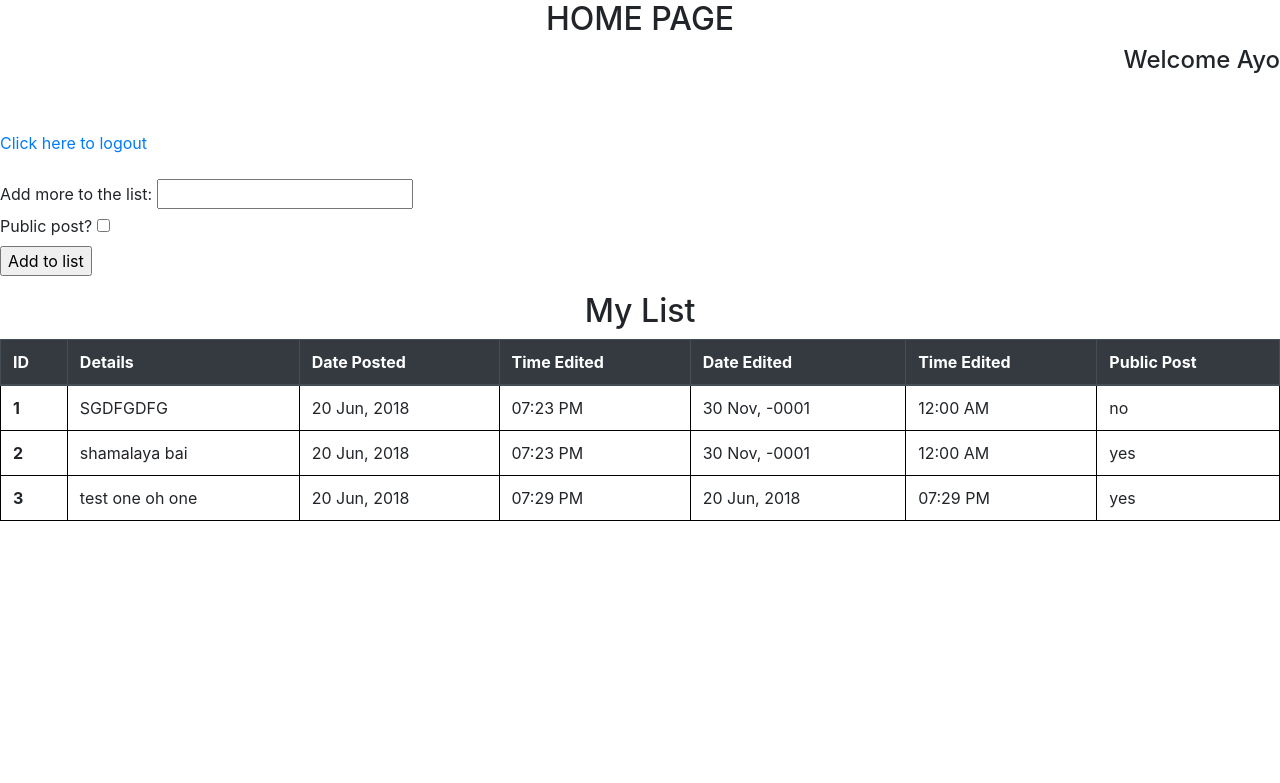
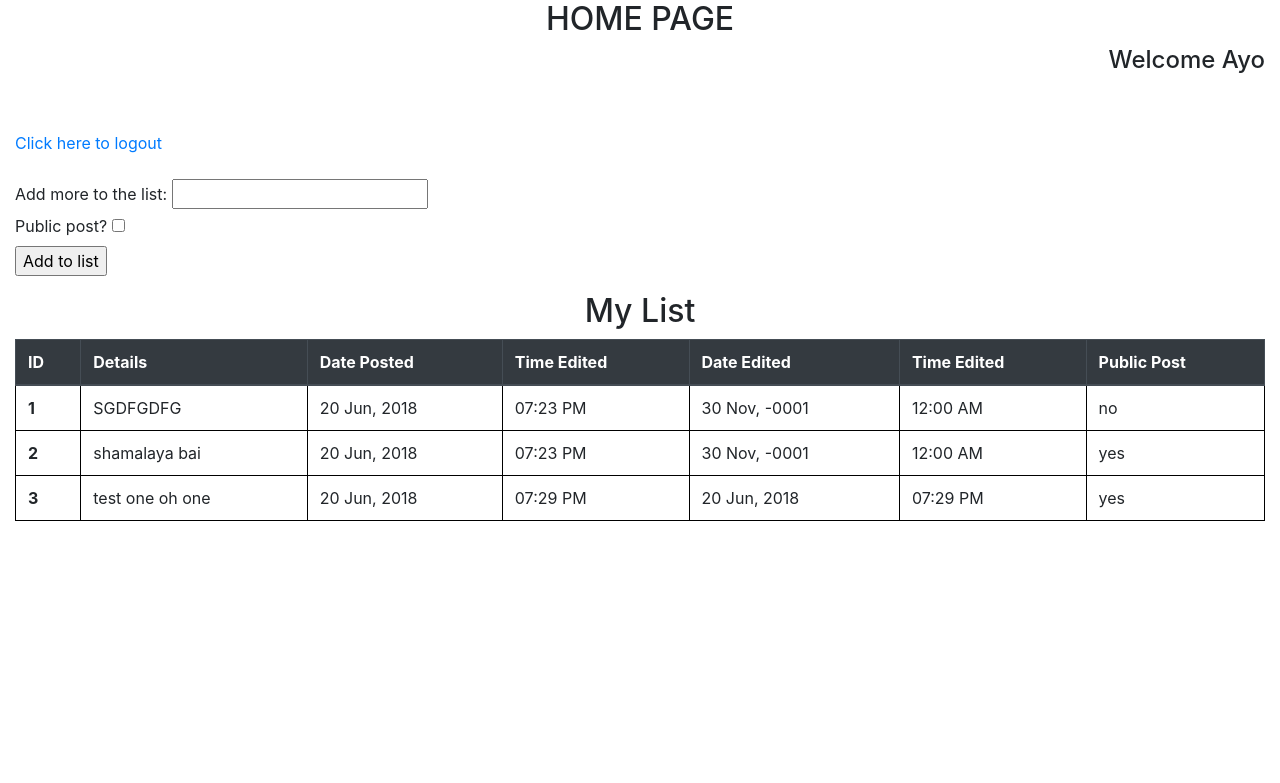
Before and after one commit to Ayomi-kun/PhpLearnOnTheJob, a PHP site: page / in a window 1280 px wide. Shown: the top 783 px of the page. Run offline with PHP 8.4, Linux system fonts and the light colour scheme; a user stored in the database is signed in; data comes from the database, SQL or seed files in the repository; some libraries are stand-ins or nearby versions.

Commit message:
styletable2

```diff
--- a/BasicCRUDoperations/index.php
+++ b/BasicCRUDoperations/index.php
@@ -24,7 +24,7 @@ else{
 
 
 ?>
-<body>
+<body class="container-fluid">
     <h2 class="text-center">HOME PAGE </h2>
     <h4 id="welcome">Welcome <?php print $user; ?> </h4>
     <br />
```
